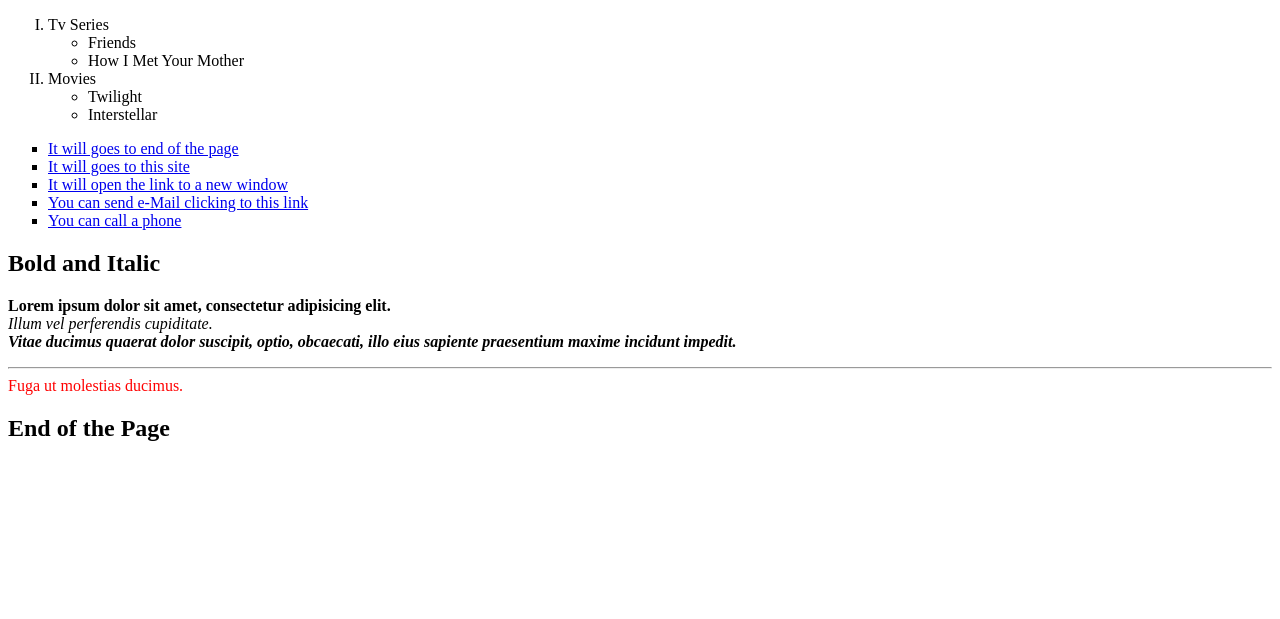
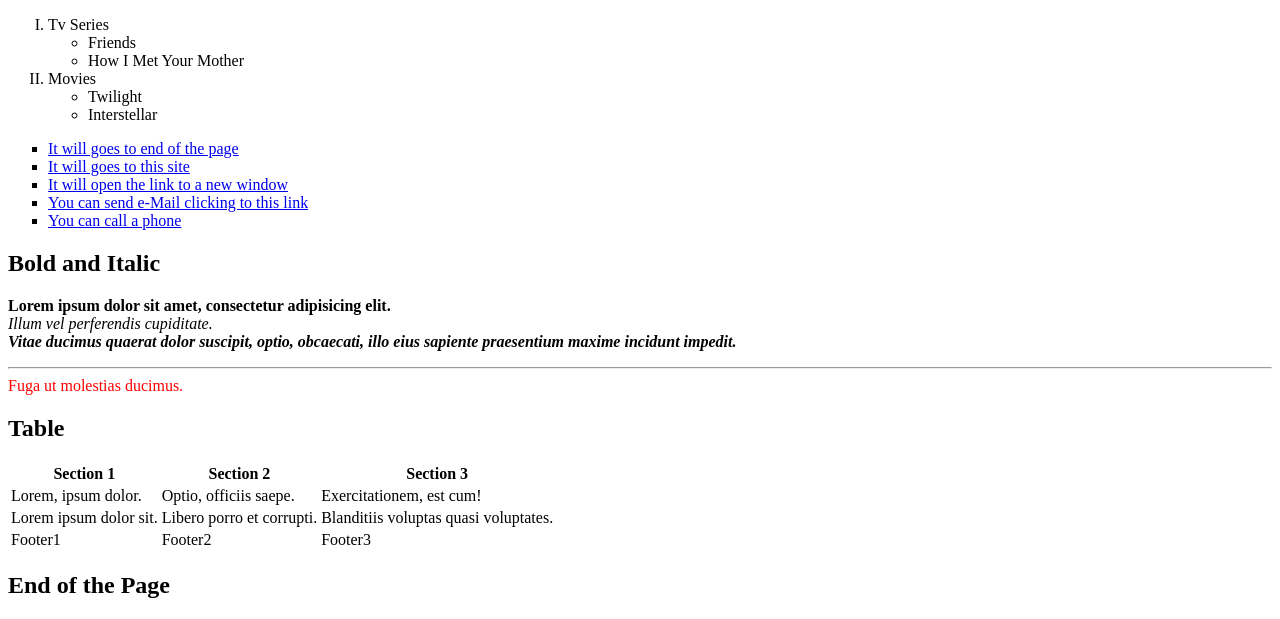
Before and after one commit to ilhansevval/HTML, a plain HTML site: page html/index.html in a window 1280 px wide. Shown: the part 1576-2195 px from the top of the page. Before the commit the page ends 2038 px from the top, so only its background shows below. Drawn offline with Linux system fonts and the light colour scheme.

Commit message:
feat: table

```diff
--- a/html/index.html
+++ b/html/index.html
@@ -89,6 +89,37 @@
             </p>
     </div>
 
+    <!--Table-->
+    <h2>Table</h2>
+    <table>
+        <thead>
+            <tr>
+                <th>Section 1</th>
+                <th>Section 2</th>
+                <th>Section 3</th>
+            </tr>
+        </thead>
+        <tbody>
+            <tr>
+                <td>Lorem, ipsum dolor.</td>
+                <td>Optio, officiis saepe.</td>
+                <td>Exercitationem, est cum!</td>
+            </tr>
+            <tr>
+                <td>Lorem ipsum dolor sit.</td>
+                <td>Libero porro et corrupti.</td>
+                <td>Blanditiis voluptas quasi voluptates.</td>
+            </tr>
+        </tbody>
+        <tfoot>
+            <tr>
+                <td>Footer1</td>
+                <td>Footer2</td>
+                <td>Footer3</td>
+            </tr>
+        </tfoot>
+    </table>
+
     <h2 id="footer">End of the Page</h2>
 
 </body>
```
